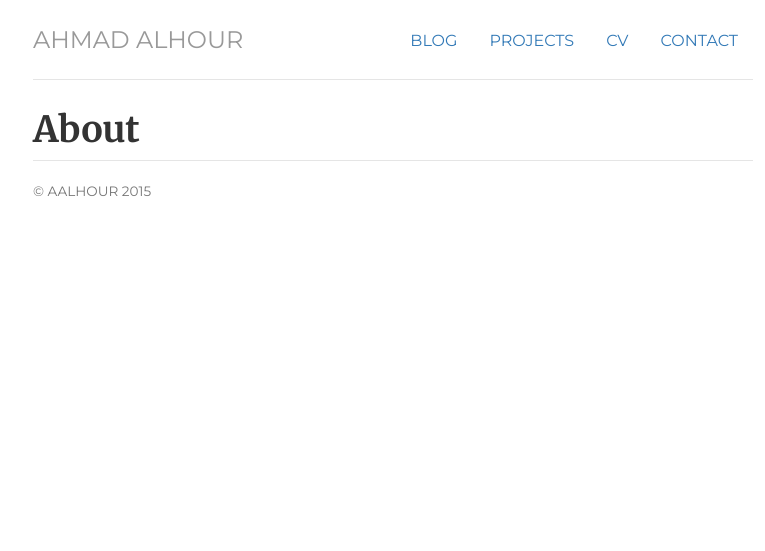
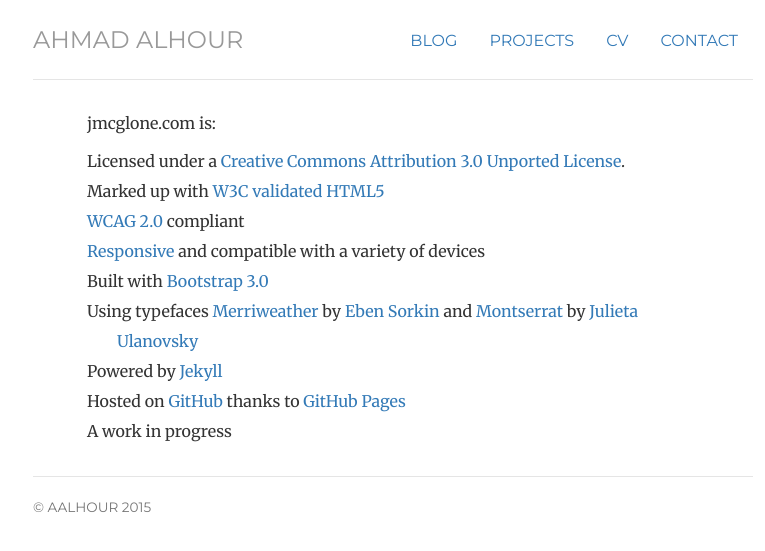
Before and after one commit to aalhour/aalhour.github.io, a Jekyll site: the page built from about/index.html, in a window 1280 px wide. Shown: the top 551 px of the page, without its empty margins (247-1012 px from the left). Built offline with Jekyll 4.4.1, drawn with Linux system fonts in a browser that asks for light colours.

Commit message:
Update index.

```diff
--- a/about/index.html
+++ b/about/index.html
@@ -0,0 +1,28 @@
+---
+layout: default
+title: About This Site
+cv: passive
+blog: passive
+home: passive
+contact: passive
+projects: passive
+description: Credits and information about the website aalhour.com, the personal website for Ahmad Alhour, a Librarian, Front-End Developer, Digital Publisher, Project Manager, Music Enthusiast, and Web Noodler living and working in Michigan.
+---
+
+  <div class="about">
+
+    <p>jmcglone.com is:</p>
+
+      <ul class="list-unstyled">
+        <li>Licensed under a <a rel="license" href="http://creativecommons.org/licenses/by/3.0/deed.en_US">Creative Commons Attribution 3.0 Unported License</a>. </li>
+        <li>Marked up with <a href="http://validator.w3.org/check?uri=http%3A%2F%2Fjmcglone.com%2F" title="HTML5 Validator">W3C validated HTML5</a></li>
+        <li><a href="http://www.w3.org/TR/WCAG20/" title="WCAG 2.0">WCAG 2.0</a> compliant</li>
+        <li><a href="http://alistapart.com/article/responsive-web-design" title="Responsive Web Design at A List Apart">Responsive</a> and compatible with a variety of devices</li>
+        <li>Built with <a href="http://getbootstrap.com/" title="Bootstrap 3.0">Bootstrap 3.0</a></li>
+        <li>Using typefaces <a href="http://www.google.com/fonts/specimen/Merriweather" title ="Merriweather">Merriweather</a> by <a href="https://plus.google.com/106288796449831139244/about" title="Eben Sorkin">Eben Sorkin</a> and <a href="http://www.google.com/fonts/specimen/Montserrat" title="Montserrat">Montserrat</a> by <a href="http://www.zkysky.com.ar/" title="ZkySky Design">Julieta Ulanovsky</a></li>
+        <li>Powered by <a href="http://jekyllrb.com/" title="Jekyll">Jekyll</a></li>
+        <li>Hosted on <a href="http://github.com/jmcglone/jmcglone.github.io" title="This site hosted on GitHub">GitHub</a> thanks to <a href="http://pages.github.com/" title="GitHub Pages">GitHub Pages</a></li>
+        <li>A work in progress</li>
+      </ul>
+
+  </div>
--- a/blog/index.html
+++ b/blog/index.html
@@ -1,7 +1,10 @@
 ---
 layout: default
 title: Notes
-notes: active
+cv: passive
+blog: active
+contact: passive
+projects: passive
 description: Blog of Ahmad Alhour, Software Engineer living and working in Athens, Greece.
 ---
 
--- a/cv/index.html
+++ b/cv/index.html
@@ -1,11 +1,11 @@
 ---
 layout: default
 title: CV
+cv: active
+blog: passive
 home: passive
-cv: active
+contact: passive
 projects: passive
-notes: passive
-contact: passive
 description: Current CV for Ahmad Alhour, a Software Engineer living and working in Athens, Greece.
 ---
 
--- a/projects/index.html
+++ b/projects/index.html
@@ -1,10 +1,10 @@
 ---
 layout: default
 title: Projects
+cv: passive
 blog: passive
+contact: passive
 projects: active
-cv: passive
-contact: passive
 description: Projects of Ahmad Alhour, a Software Engineer living and working in Athens, Greece.
 ---
 
```
Also changed, not shown: index.html (+7 -6 lines).
